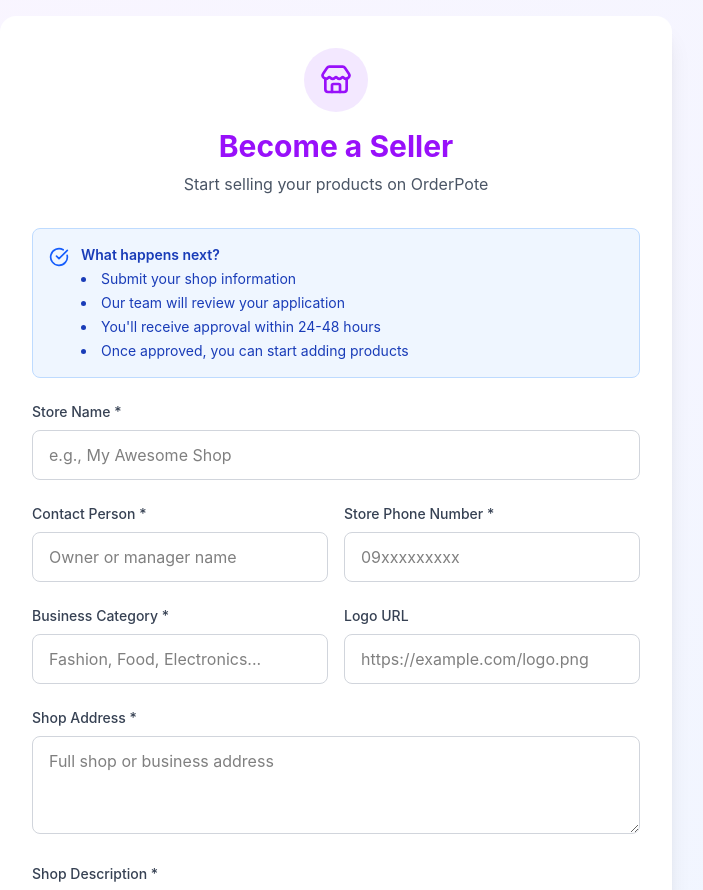
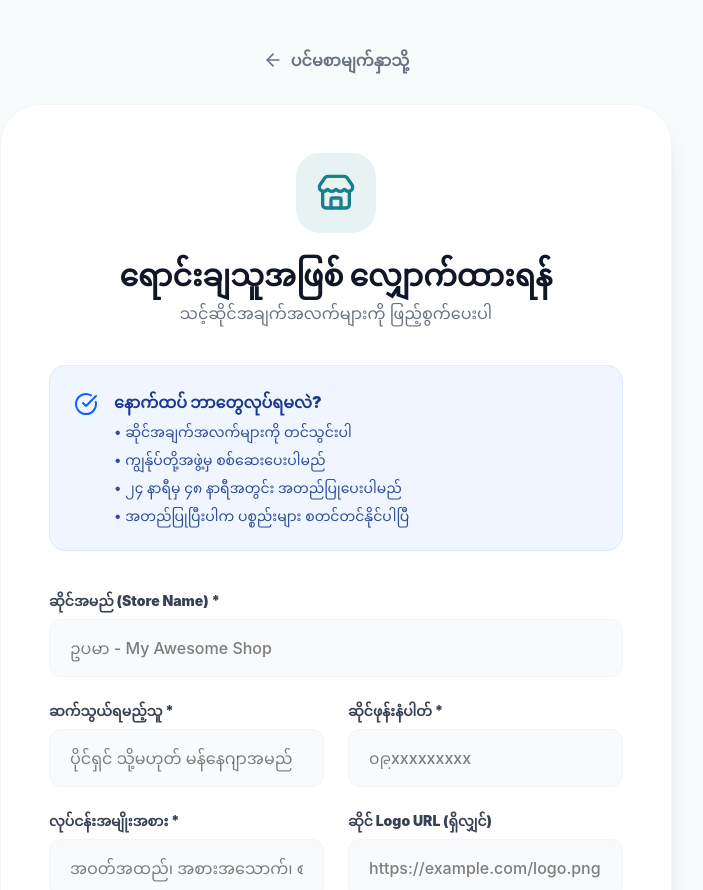
Before and after one commit to hidecard/orderpote, a React (Vite) app: page /become-seller in a window 1280 px wide. Shown: the top 890 px of the page, without its empty margins (304-1007 px from the left). Built offline with nearby package versions, Linux system fonts and the light colour scheme.

Commit message:
Redesign BecomeSeller UI with Burmese text and matching style

```diff
--- a/src/components/auth/BecomeSeller.tsx
+++ b/src/components/auth/BecomeSeller.tsx
@@ -1,6 +1,6 @@
 import { useState } from 'react';
 import type { FormEvent } from 'react';
-import { Store, CheckCircle } from 'lucide-react';
+import { Store, CheckCircle, ArrowLeft } from 'lucide-react';
 import { useAuth } from '../../context/AuthContext';
 import { createStore } from '../../lib/db';
 
@@ -21,12 +21,12 @@ export default function BecomeSeller() {
     setError('');
 
     if (!user) {
-      setError('Please log in first');
+      setError('ကျေးဇူးပြု၍ အရင်ဆုံး အကောင့်ဝင်ပါ။');
       return;
     }
 
     if (!storeName || !contactPerson || !storePhone || !category || !address || !description) {
-      setError('Please fill in all fields');
+      setError('ကျေးဇူးပြု၍ အချက်အလက်အားလုံးကို ဖြည့်စွက်ပါ။');
       return;
     }
 
@@ -51,162 +51,172 @@ export default function BecomeSeller() {
       window.location.href = '/seller-pending';
     } catch (error) {
       console.error('Error creating seller account:', error);
-      setError('Failed to submit application. Please try again.');
+      setError('လျှောက်ထားမှု မအောင်မြင်ပါ။ ထပ်မံကြိုးစားကြည့်ပါ။');
       setIsLoading(false);
     }
   };
 
   return (
-    <div className="min-h-screen bg-gradient-to-br from-purple-50 to-blue-50 flex items-center justify-center p-4">
-      <div className="bg-white rounded-2xl shadow-xl p-8 w-full max-w-2xl">
-        <div className="text-center mb-8">
-          <div className="inline-flex items-center justify-center w-16 h-16 bg-purple-100 rounded-full mb-4">
-            <Store className="w-8 h-8 text-purple-600" />
+    <div className="min-h-screen bg-[#f8fbfc] flex flex-col items-center justify-center p-4 font-sans py-12">
+      <a href="/" className="mb-8 flex items-center gap-2 text-gray-500 hover:text-[#1a7f8c] transition-colors font-bold">
+        <ArrowLeft className="w-5 h-5" /> ပင်မစာမျက်နှာသို့
+      </a>
+
+      <div className="bg-white rounded-[2.5rem] shadow-xl p-8 md:p-12 w-full max-w-2xl border border-gray-100">
+        <div className="text-center mb-10">
+          <div className="inline-flex items-center justify-center w-20 h-20 bg-[#1a7f8c]/10 rounded-3xl mb-6">
+            <Store className="w-10 h-10 text-[#1a7f8c]" />
           </div>
-          <h1 className="text-3xl font-bold text-purple-600 mb-2">Become a Seller</h1>
-          <p className="text-gray-600">Start selling your products on OrderPote</p>
+          <h1 className="text-3xl font-black text-gray-900 mb-2">ရောင်းချသူအဖြစ် လျှောက်ထားရန်</h1>
+          <p className="text-gray-500 font-medium">သင့်ဆိုင်အချက်အလက်များကို ဖြည့်စွက်ပေးပါ</p>
         </div>
 
-        <div className="bg-blue-50 border border-blue-200 rounded-lg p-4 mb-6">
-          <div className="flex items-start gap-3">
-            <CheckCircle className="w-5 h-5 text-blue-600 mt-0.5" />
-            <div className="text-sm text-blue-800">
-              <p className="font-semibold mb-1">What happens next?</p>
-              <ul className="list-disc list-inside space-y-1">
-                <li>Submit your shop information</li>
-                <li>Our team will review your application</li>
-                <li>You'll receive approval within 24-48 hours</li>
-                <li>Once approved, you can start adding products</li>
+        <div className="bg-blue-50 border border-blue-100 rounded-2xl p-6 mb-10">
+          <div className="flex items-start gap-4">
+            <CheckCircle className="w-6 h-6 text-blue-600 mt-0.5" />
+            <div className="text-sm text-blue-900">
+              <p className="font-black text-base mb-2">နောက်ထပ် ဘာတွေလုပ်ရမလဲ?</p>
+              <ul className="space-y-2 font-medium opacity-90">
+                <li className="flex items-center gap-2">• ဆိုင်အချက်အလက်များကို တင်သွင်းပါ</li>
+                <li className="flex items-center gap-2">• ကျွန်ုပ်တို့အဖွဲ့မှ စစ်ဆေးပေးပါမည်</li>
+                <li className="flex items-center gap-2">• ၂၄ နာရီမှ ၄၈ နာရီအတွင်း အတည်ပြုပေးပါမည်</li>
+                <li className="flex items-center gap-2">• အတည်ပြုပြီးပါက ပစ္စည်းများ စတင်တင်နိုင်ပါပြီ</li>
               </ul>
             </div>
           </div>
         </div>
 
-        <form onSubmit={handleSubmit} className="space-y-6">
+        <form onSubmit={handleSubmit} className="space-y-8">
           {error && (
-            <div className="bg-red-50 border border-red-200 text-red-600 px-4 py-3 rounded-lg">
+            <div className="bg-red-50 border border-red-100 text-red-600 px-4 py-3 rounded-xl text-sm font-bold">
               {error}
             </div>
           )}
 
+          <div className="space-y-6">
             <div>
-            <label className="block text-sm font-medium text-gray-700 mb-2">
-              Store Name *
+              <label className="block text-sm font-black text-gray-700 mb-2">
+                ဆိုင်အမည် (Store Name) *
               </label>
               <input
                 type="text"
                 value={storeName}
                 onChange={(e) => setStoreName(e.target.value)}
-              className="w-full px-4 py-3 border border-gray-300 rounded-lg focus:ring-2 focus:ring-purple-500 focus:border-transparent"
-              placeholder="e.g., My Awesome Shop"
+                className="w-full px-5 py-4 bg-gray-50 border border-gray-100 rounded-xl focus:ring-2 focus:ring-[#1a7f8c] focus:bg-white focus:border-transparent transition-all outline-none font-medium"
+                placeholder="ဥပမာ - My Awesome Shop"
                 required
               />
             </div>
 
-          <div className="grid grid-cols-1 md:grid-cols-2 gap-4">
+            <div className="grid grid-cols-1 md:grid-cols-2 gap-6">
               <div>
-              <label className="block text-sm font-medium text-gray-700 mb-2">
-                Contact Person *
+                <label className="block text-sm font-black text-gray-700 mb-2">
+                  ဆက်သွယ်ရမည့်သူ *
                 </label>
                 <input
                   type="text"
                   value={contactPerson}
                   onChange={(e) => setContactPerson(e.target.value)}
-                className="w-full px-4 py-3 border border-gray-300 rounded-lg focus:ring-2 focus:ring-purple-500 focus:border-transparent"
-                placeholder="Owner or manager name"
+                  className="w-full px-5 py-4 bg-gray-50 border border-gray-100 rounded-xl focus:ring-2 focus:ring-[#1a7f8c] focus:bg-white focus:border-transparent transition-all outline-none font-medium"
+                  placeholder="ပိုင်ရှင် သို့မဟုတ် မန်နေဂျာအမည်"
                   required
                 />
               </div>
 
               <div>
-              <label className="block text-sm font-medium text-gray-700 mb-2">
-                Store Phone Number *
+                <label className="block text-sm font-black text-gray-700 mb-2">
+                  ဆိုင်ဖုန်းနံပါတ် *
                 </label>
                 <input
                   type="tel"
                   value={storePhone}
                   onChange={(e) => setStorePhone(e.target.value)}
-                className="w-full px-4 py-3 border border-gray-300 rounded-lg focus:ring-2 focus:ring-purple-500 focus:border-transparent"
-                placeholder="09xxxxxxxxx"
+                  className="w-full px-5 py-4 bg-gray-50 border border-gray-100 rounded-xl focus:ring-2 focus:ring-[#1a7f8c] focus:bg-white focus:border-transparent transition-all outline-none font-medium"
+                  placeholder="၀၉xxxxxxxxx"
                   required
                 />
               </div>
             </div>
 
-          <div className="grid grid-cols-1 md:grid-cols-2 gap-4">
+            <div className="grid grid-cols-1 md:grid-cols-2 gap-6">
               <div>
-              <label className="block text-sm font-medium text-gray-700 mb-2">
-                Business Category *
+                <label className="block text-sm font-black text-gray-700 mb-2">
+                  လုပ်ငန်းအမျိုးအစား *
                 </label>
                 <input
                   type="text"
                   value={category}
                   onChange={(e) => setCategory(e.target.value)}
-                className="w-full px-4 py-3 border border-gray-300 rounded-lg focus:ring-2 focus:ring-purple-500 focus:border-transparent"
-                placeholder="Fashion, Food, Electronics..."
+                  className="w-full px-5 py-4 bg-gray-50 border border-gray-100 rounded-xl focus:ring-2 focus:ring-[#1a7f8c] focus:bg-white focus:border-transparent transition-all outline-none font-medium"
+                  placeholder="အဝတ်အထည်၊ အစားအသောက်၊ စသည်..."
                   required
                 />
               </div>
 
               <div>
-              <label className="block text-sm font-medium text-gray-700 mb-2">
-                Logo URL
+                <label className="block text-sm font-black text-gray-700 mb-2">
+                  ဆိုင် Logo URL (ရှိလျှင်)
                 </label>
                 <input
                   type="url"
                   value={logoUrl}
                   onChange={(e) => setLogoUrl(e.target.value)}
-                className="w-full px-4 py-3 border border-gray-300 rounded-lg focus:ring-2 focus:ring-purple-500 focus:border-transparent"
+                  className="w-full px-5 py-4 bg-gray-50 border border-gray-100 rounded-xl focus:ring-2 focus:ring-[#1a7f8c] focus:bg-white focus:border-transparent transition-all outline-none font-medium"
                   placeholder="https://example.com/logo.png"
                 />
               </div>
             </div>
 
             <div>
-            <label className="block text-sm font-medium text-gray-700 mb-2">
-              Shop Address *
+              <label className="block text-sm font-black text-gray-700 mb-2">
+                ဆိုင်လိပ်စာ *
               </label>
               <textarea
                 value={address}
                 onChange={(e) => setAddress(e.target.value)}
-              className="w-full px-4 py-3 border border-gray-300 rounded-lg focus:ring-2 focus:ring-purple-500 focus:border-transparent"
-              placeholder="Full shop or business address"
+                className="w-full px-5 py-4 bg-gray-50 border border-gray-100 rounded-xl focus:ring-2 focus:ring-[#1a7f8c] focus:bg-white focus:border-transparent transition-all outline-none font-medium"
+                placeholder="ဆိုင် သို့မဟုတ် လုပ်ငန်းလိပ်စာ အပြည့်အစုံ"
                 rows={3}
                 required
               />
             </div>
 
             <div>
-            <label className="block text-sm font-medium text-gray-700 mb-2">
-              Shop Description *
+              <label className="block text-sm font-black text-gray-700 mb-2">
+                ဆိုင်အကြောင်းအကျဉ်း *
               </label>
               <textarea
                 value={description}
                 onChange={(e) => setDescription(e.target.value)}
-              className="w-full px-4 py-3 border border-gray-300 rounded-lg focus:ring-2 focus:ring-purple-500 focus:border-transparent"
-              placeholder="What do you sell? Add notes admin should review."
+                className="w-full px-5 py-4 bg-gray-50 border border-gray-100 rounded-xl focus:ring-2 focus:ring-[#1a7f8c] focus:bg-white focus:border-transparent transition-all outline-none font-medium"
+                placeholder="ဘာတွေရောင်းချပါသလဲ? အသေးစိတ်ဖော်ပြပေးပါ။"
                 rows={4}
                 required
               />
             </div>
+          </div>
 
+          <div className="flex flex-col gap-4 pt-4">
             <button
               type="submit"
               disabled={isLoading}
-            className="w-full bg-purple-600 text-white py-3 rounded-lg font-semibold hover:bg-purple-700 transition-colors disabled:opacity-50"
+              className="w-full bg-[#1a7f8c] text-white py-5 rounded-2xl font-black text-xl hover:bg-[#156a75] transition-all shadow-lg shadow-[#1a7f8c]/20 disabled:opacity-50"
             >
-            {isLoading ? 'Submitting...' : 'Submit Application'}
+              {isLoading ? 'တင်သွင်းနေသည်...' : 'လျှောက်လွှာတင်မည်'}
             </button>
 
             <button
               type="button"
               onClick={() => window.location.href = '/'}
-            className="w-full text-gray-600 py-2 hover:text-gray-800"
+              className="w-full text-gray-500 py-2 hover:text-gray-800 font-bold transition-colors"
             >
-            Cancel
+              မလုပ်တော့ပါ
             </button>
+          </div>
         </form>
       </div>
+
+      <p className="mt-12 text-gray-400 text-sm font-medium">© ၂၀၂၆ OrderPote. All rights reserved.</p>
     </div>
   );
 }
```
Lines whose indentation alone changed are shown as unchanged.
